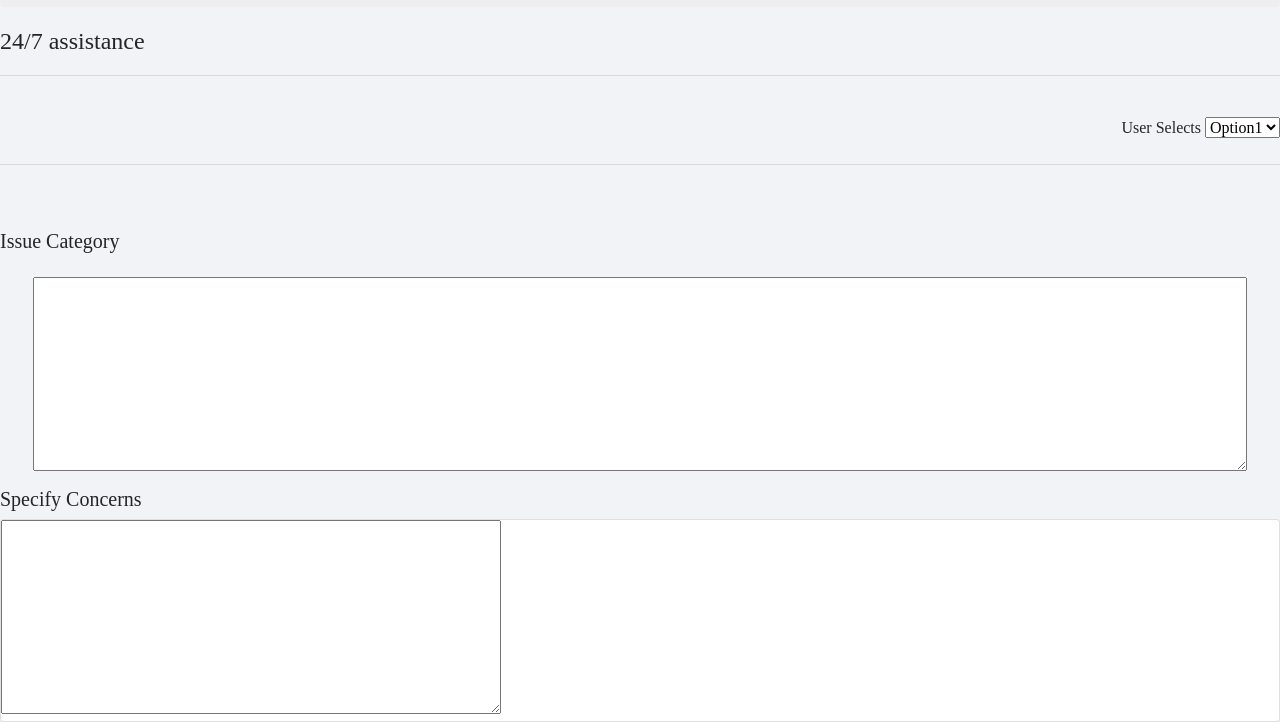
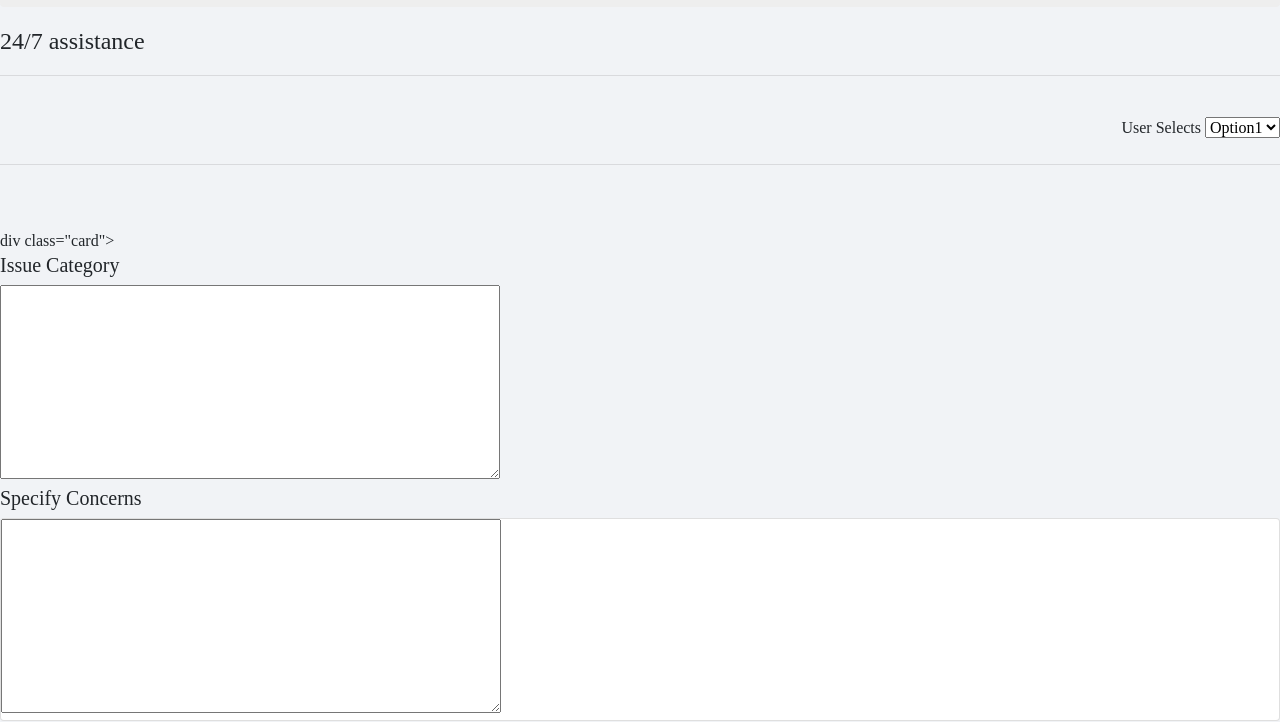
Before and after one commit to praths2020/sheltown, a website: page assistance.html in a window 1280 px wide. Shown: the part 107-829 px from the top of the page. Drawn offline with nearby package versions, Linux system fonts and the light colour scheme; files that its build step writes are made by us from their sources.

Commit message:
Update assistance.html

```diff
--- a/assistance.html
+++ b/assistance.html
@@ -92,14 +92,16 @@
          <hr/>
            <br/><br/>
 
-            <h5>Issue Category</h5>
+           div class="card">
+                              <h5>Issue Category</h5>
 
-         <div class="row py-3 px-5">
+                            <!--<ul class="card-text coupon" style="font-size: 20px; margin: 10px; "></ul>-->
+                            <div style='width:500px'>
                               <textarea name="" id="" cols="400" rows="8" style='width: 100%;'>
                               </textarea>
                             </div>
 
-               <h5>Specify Concerns</h5>
+           <h5>Specify Concerns</h5>
                             <div class="card">
 
 
```
